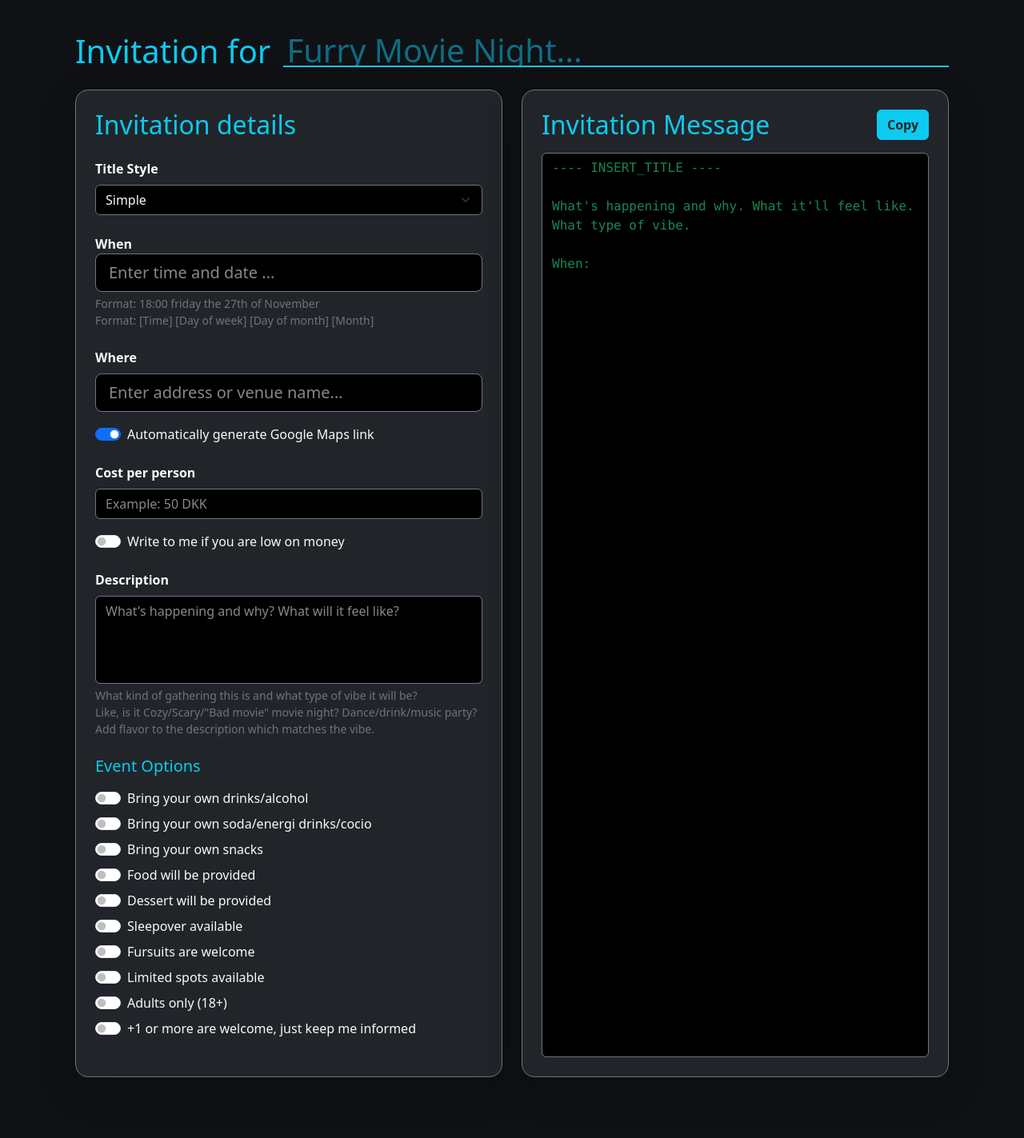
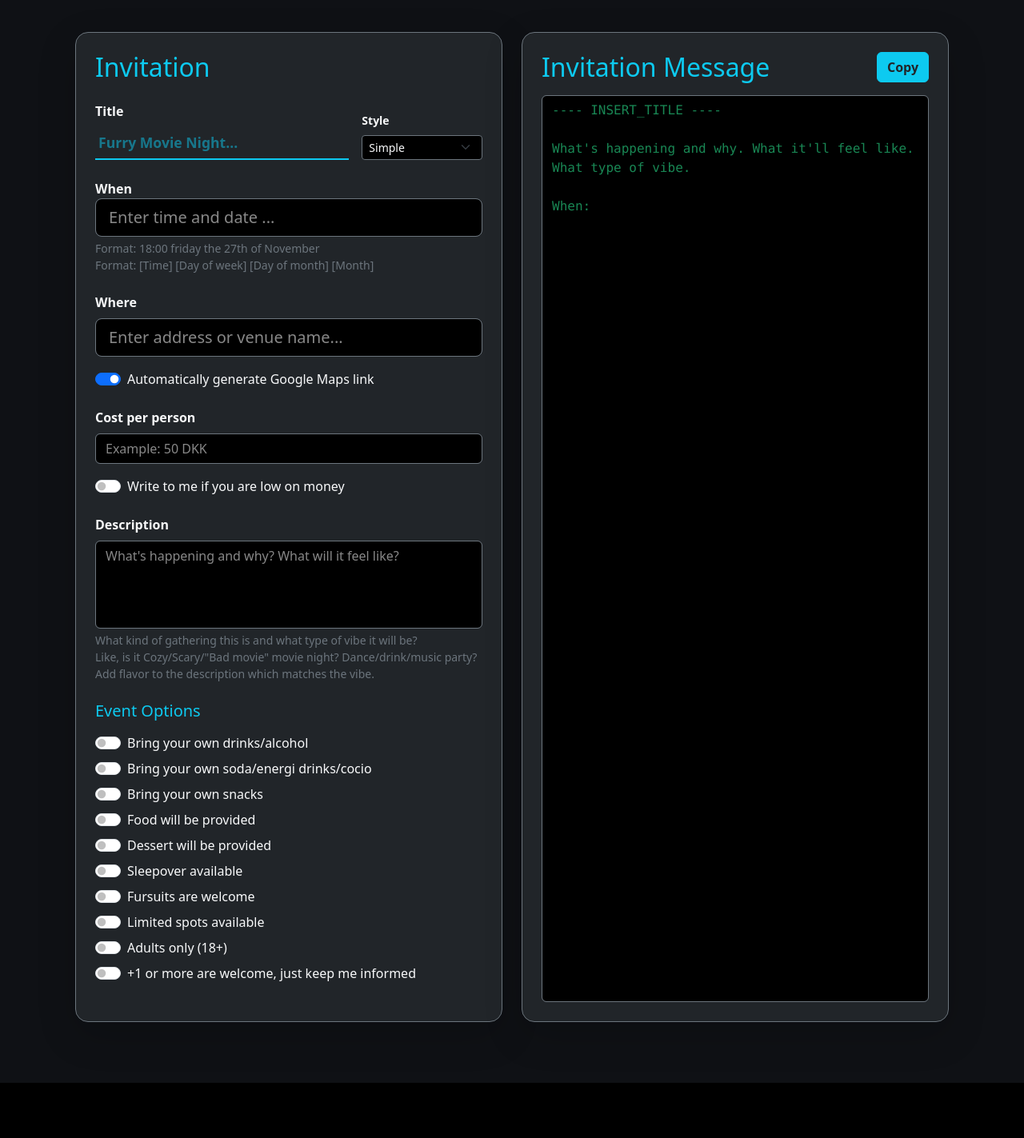
Before and after one commit to MrJavaWolf/JWolfsEventPlanning, an ASP.NET Core app: page / in a window 1280 px wide. Shown: the whole page at 80% size. After the commit the page ends 1354 px from the top, so only its background shows below. Run offline with ASP.NET Core 8, Linux system fonts and the light colour scheme; style sheets or scripts are compiled from the project's sources.

Commit message:
Moved: Invitation

```diff
--- a/src/JWolfsEventPlanning/Pages/Index.cshtml
+++ b/src/JWolfsEventPlanning/Pages/Index.cshtml
@@ -6,19 +6,16 @@
 
 <style>
     .title-input {
-        flex: 1 1 auto;
+        width: 100%;
         min-width: 0;
         background: transparent;
         border: none;
         border-bottom: 2px solid #0dcaf0;
         color: #0dcaf0;
-        font-size: inherit;
-        font-weight: inherit;
+        font-size: 1.1rem;
+        font-weight: 600;
         font-family: inherit;
-        line-height: inherit;
-        padding: 0 0.25rem;
-        margin: 0;
-        height: 1em;
+        padding: 0.375rem 0.25rem;
         outline: none;
     }
 
@@ -29,17 +26,6 @@
 <div class="mb-3"><br /></div>
 <div class="container">
 
-    <!-- HEADER -->
-    <div class="mb-4">
-        <h1 class="text-info mb-0 d-flex align-items-center gap-3 text-nowrap">
-            <span>
-                Invitation for
-            </span>
-            <input type="text" class="title-input" id="titleInput" placeholder="Furry Movie Night..." />
-        </h1>
-
-    </div>
-
     <div class="row g-4">
 
         <!-- INPUTS -->
@@ -47,15 +33,31 @@
             <div class="card bg-dark text-light shadow-lg border-secondary rounded-4">
                 <div class="card-body p-4">
 
-                    <h2 class="mb-4 text-info">Invitation details</h2>
+                    <h2 class="mb-4 text-info">Invitation</h2>
+
+                    <!-- INVITATION TITLE + TITLE STYLE -->
+                    <div class="row g-3 mb-4 align-items-end">
+
+                        <!-- INVITATION TITLE -->
+                        <div class="col">
+                            <label class="form-label fw-semibold">
+                                Title
+                            </label>
+
+                            <input type="text"
+                                   class="title-input"
+                                   id="titleInput"
+                                   placeholder="Furry Movie Night..." />
+                        </div>
 
                         <!-- TITLE STYLE -->
-                    <div class="mb-4">
-                        <label class="form-label fw-semibold">
-                            Title Style
+                        <div class="col-md-4 col-5">
+                            <label class="form-label fw-semibold small">
+                                Style
                             </label>
 
-                        <select class="form-select bg-black text-light border-secondary" id="titleStyleSelect">
+                            <select class="form-select form-select-sm bg-black text-light border-secondary"
+                                    id="titleStyleSelect">
 
                                 <option value="simple">Simple</option>
                                 <option value="ascii">ASCII</option>
@@ -64,6 +66,8 @@
                                 <option value="star">Stars</option>
 
                             </select>
+                        </div>
+
                     </div>
 
 
```
Lines whose indentation alone changed are shown as unchanged.
